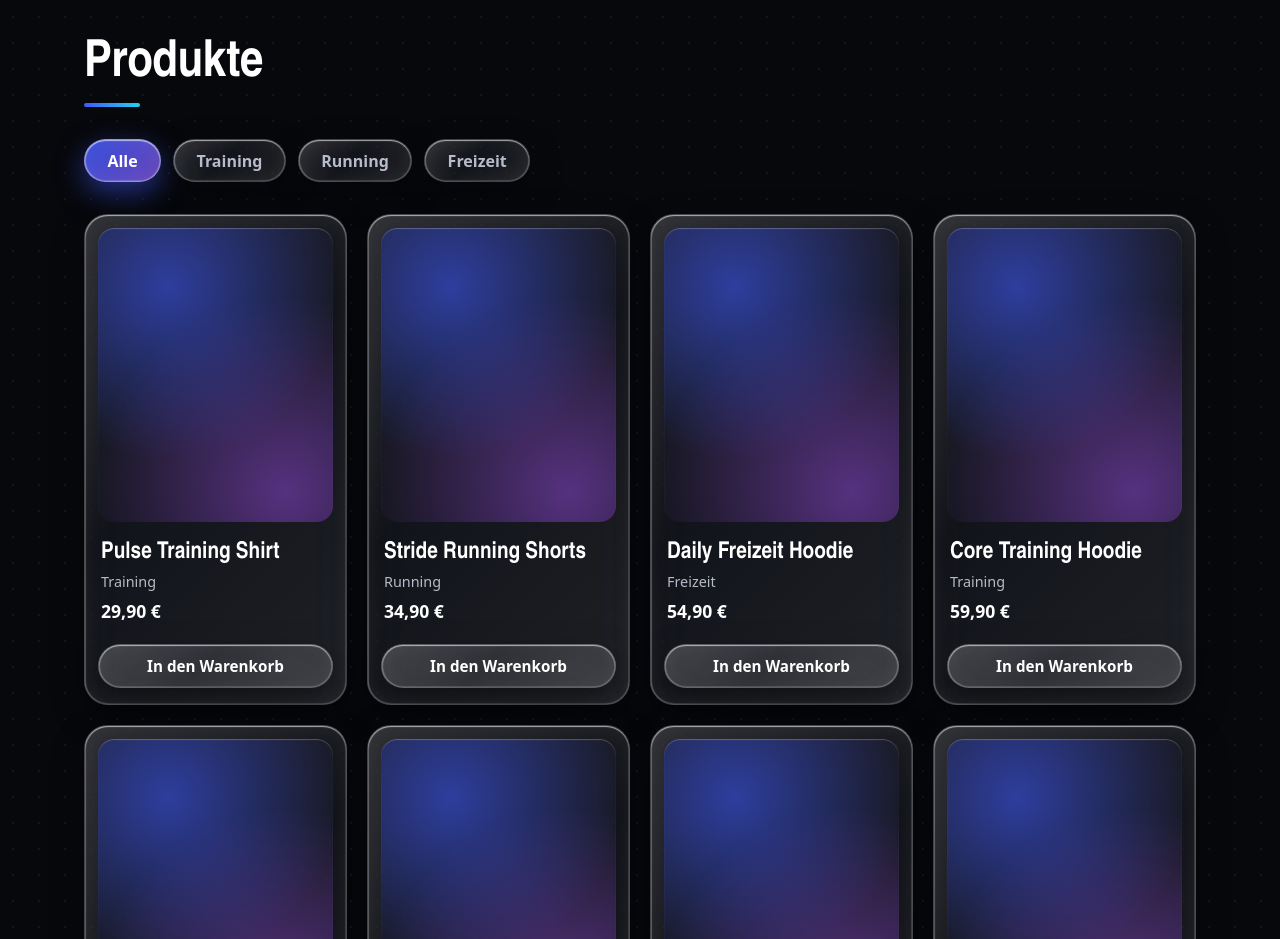
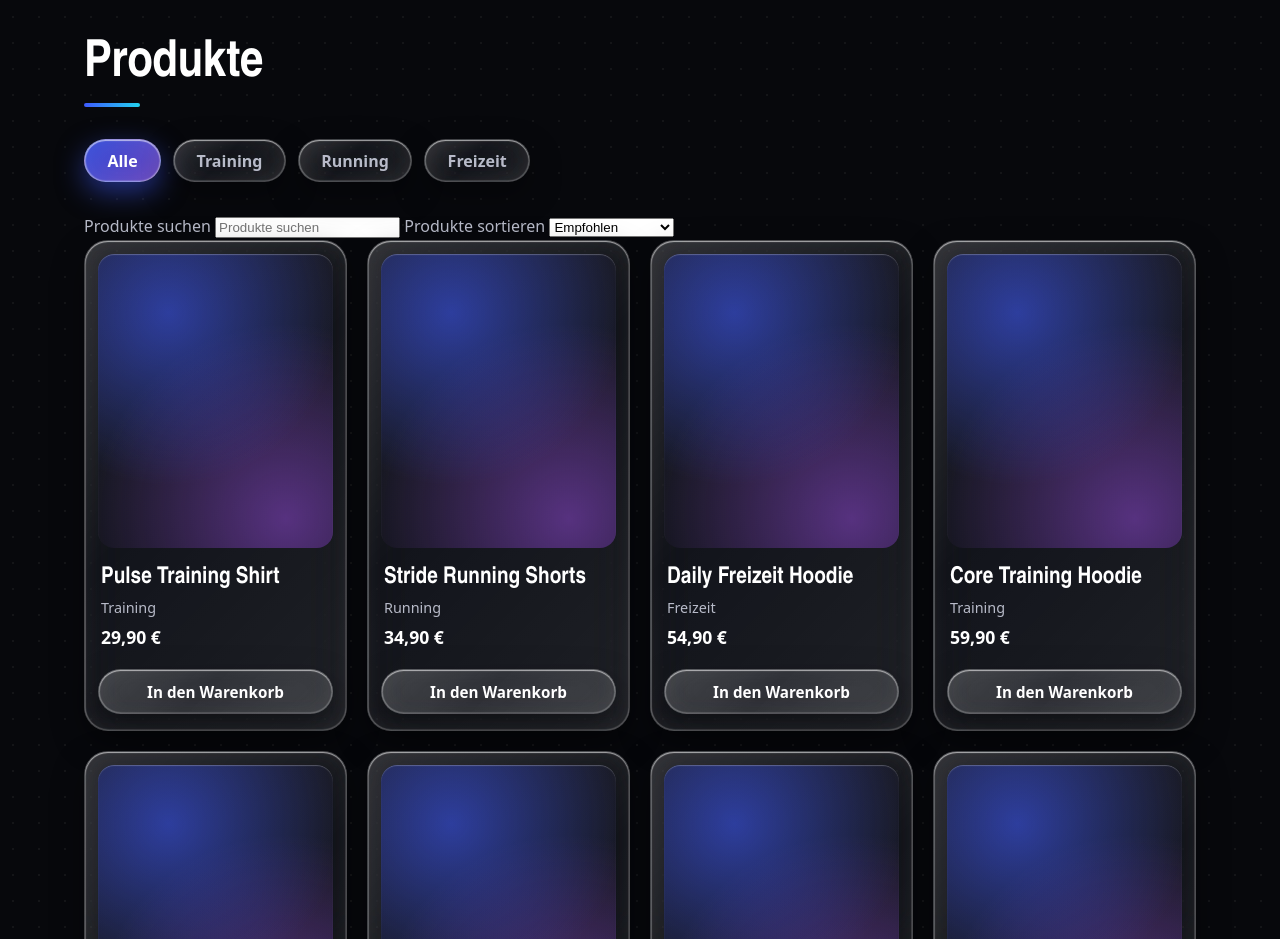
Before and after one commit to SebixDev/veltro-sportswear-shop, a plain HTML site: page index.html in a window 1280 px wide. Shown: the part 1140-2079 px from the top of the page. Drawn offline with Linux system fonts and the light colour scheme.

Commit message:
feat: add search field and sort select to product section

```diff
--- a/index.html
+++ b/index.html
@@ -46,12 +46,29 @@
         <section id="produkte" class="section">
             <h2>Produkte</h2>
 
-            <div class="filter-bar" role="group" aria-label="Produkte filtern">
-                <button class="filter-btn" type="button" data-filter="Alle" aria-pressed="true">Alle</button>
-                <button class="filter-btn" type="button" data-filter="Training" aria-pressed="false">Training</button>
-                <button class="filter-btn" type="button" data-filter="Running" aria-pressed="false">Running</button>
-                <button class="filter-btn" type="button" data-filter="Freizeit" aria-pressed="false">Freizeit</button>
+            <div class="toolbar">
+                <div class="filter-bar" role="group" aria-label="Produkte filtern">
+                    <button class="filter-btn" type="button" data-filter="Alle" aria-pressed="true">Alle</button>
+                    <button class="filter-btn" type="button" data-filter="Training" aria-pressed="false">Training</button>
+                    <button class="filter-btn" type="button" data-filter="Running" aria-pressed="false">Running</button>
+                    <button class="filter-btn" type="button" data-filter="Freizeit" aria-pressed="false">Freizeit</button>
+                </div>
+
+                <div class="search-sort">
+                    <label class="visually-hidden" for="search">Produkte suchen</label>
+                    <input id="search" class="field" type="search" placeholder="Produkte suchen" autocomplete="off">
+
+                    <label class="visually-hidden" for="sort">Produkte sortieren</label>
+                    <select id="sort" class="field">
+                        <option value="empfohlen">Empfohlen</option>
+                        <option value="preis-auf">Preis aufsteigend</option>
+                        <option value="preis-ab">Preis absteigend</option>
+                        <option value="name">Name A–Z</option>
+                    </select>
+                </div>
             </div>
+
+            <p id="result-count" class="result-count" aria-live="polite"></p>
 
             <div id="product-list" class="grid grid-4"></div>
             <p id="product-error" class="product-error" role="alert"></p>
```
